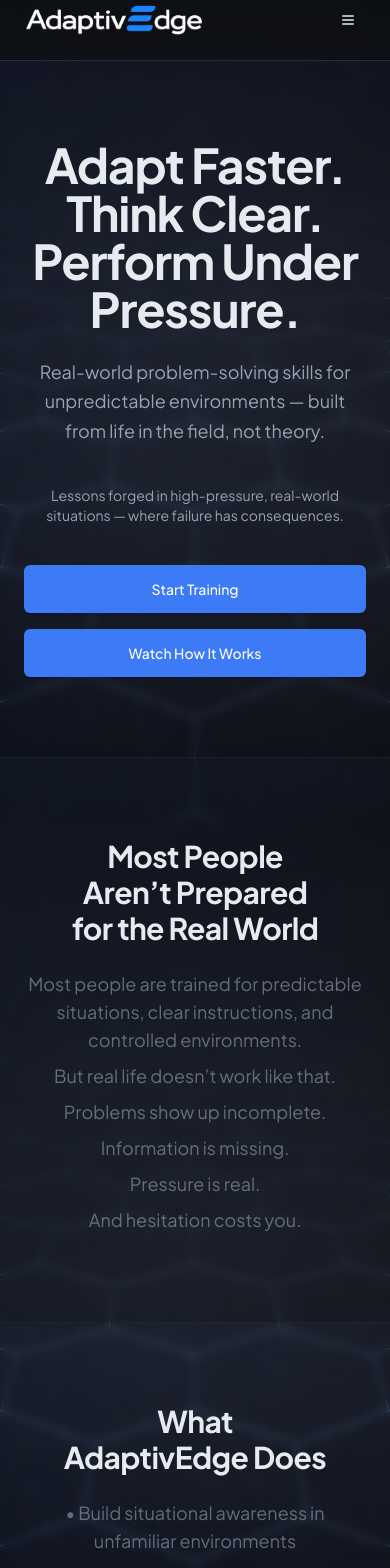
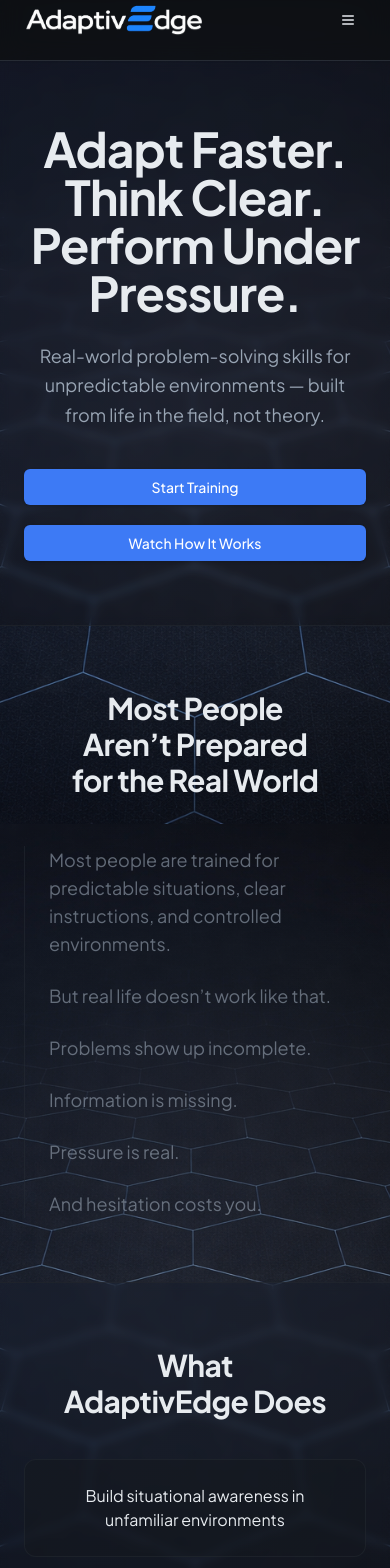
Before and after one commit to erikscomputers/adaptiveEDGE-site, a React (Vite) app: page / in a window 390 px wide. Shown: the part 20-1588 px from the top of the page. Built offline with nearby package versions, Linux system fonts and the light colour scheme; the HTML template or start-up script is replaced by a standard one.

Commit message:
home update

```diff
--- a/src/pages/HomePage.jsx
+++ b/src/pages/HomePage.jsx
@@ -1,6 +1,6 @@
 import React from 'react';
 import { Helmet } from 'react-helmet';
-import { Link } from 'react-router-dom';
+import { Link, useNavigate } from 'react-router-dom';
 import { motion } from 'framer-motion';
 import Header from '@/components/Header.jsx';
 import Footer from '@/components/Footer.jsx';
@@ -8,6 +8,8 @@ import { Button } from '@/components/ui/button';
 import BackToTop from '@/components/BackToTop.jsx';
 
 const HomePage = () => {
+  const navigate = useNavigate();
+
   const realityPoints = [
     'Most people are trained for predictable situations, clear instructions, and controlled environments.',
     'But real life doesn’t work like that.',
@@ -43,17 +45,10 @@ const HomePage = () => {
   ];
 
   const frameworkPoints = [
-    '1. Observe — Understand the environment before acting',
-    '2. Orient — Identify risks, variables, and priorities',
-    '3. Decide — Choose a path with the information you have',
-    '4. Act — Execute, adjust, and stay in control'
-  ];
-
-  const whoItIsForPoints = [
-    'Operate in unpredictable environments',
-    'Want to think clearly under pressure',
-    'Are tired of overthinking and second-guessing',
-    'Value practical skills over theory'
+    'Observe — Understand the environment before acting',
+    'Orient — Identify risks, variables, and priorities',
+    'Decide — Choose a path with the information you have',
+    'Act — Execute, adjust, and stay in control'
   ];
 
   const outcomesPoints = [
@@ -76,314 +71,271 @@ const HomePage = () => {
     <>
       <Helmet>
         <title>AdaptivEdge - Adapt. Strategize. Prevail.</title>
-        <meta
-          name="description"
-          content="Helping you excel in uncertainty by developing the skills to adapt, strategize, and prevail — so you stay ahead of the curve."
-        />
       </Helmet>
 
       <div className="min-h-screen flex flex-col bg-transparent">
         <Header />
 
-        {/* HERO SECTION */}
-        <section className="py-20 relative overflow-hidden bg-card/20 backdrop-blur-sm border-b border-border/50">
-          <div className="absolute inset-0 opacity-5 bg-gradient-to-br from-secondary to-transparent pointer-events-none" />
-          <div className="container-custom relative z-10 text-center">
-            <motion.h1
+        {/* HERO */}
+        <section className="section-padding py-20 relative overflow-hidden bg-card/20 backdrop-blur-sm border-b border-border/50">
+          <div className="absolute inset-0 opacity-5 bg-gradient-to-br from-secondary to-transparent" />
+
+          <div className="container-custom text-center relative z-10">
+            <motion.div
               initial={{ opacity: 0, y: 40 }}
               animate={{ opacity: 1, y: 0 }}
-              transition={{ duration: 0.9, ease: 'easeOut' }}
-              className="text-5xl md:text-6xl lg:text-7xl font-bold mb-6 text-foreground tracking-tight"
+              transition={{ duration: 0.9 }}
+              className="max-w-3xl mx-auto"
             >
+              <h1 className="text-5xl md:text-6xl lg:text-7xl font-bold mb-6 text-foreground">
                 Adapt Faster. Think Clear. Perform Under Pressure.
-            </motion.h1>
-            <motion.p
-              initial={{ opacity: 0 }}
-              animate={{ opacity: 1 }}
-              transition={{ duration: 0.9 }}
-              className="text-lg md:text-xl max-w-[60ch] mx-auto mb-10 text-muted-foreground leading-relaxed"
-            >
+              </h1>
+
+              <p className="text-lg md:text-xl text-muted-foreground mb-10 leading-relaxed">
                 Real-world problem-solving skills for unpredictable environments — built from life in the field, not theory.
-            </motion.p>
-            <p className="text-sm text-muted-foreground mb-10 cursor-default">
-              Lessons forged in high-pressure, real-world situations — where failure has consequences.
               </p>
 
-            <div className="flex flex-col sm:flex-row gap-4 justify-center">
-              <Button className="w-full sm:w-auto button-secondary px-8 py-6 hover:scale-105 hover:shadow-lg hover:shadow-secondary/20">
-                <Link to="/training">Start Training</Link>
+              <div className="flex flex-col sm:flex-row gap-5 justify-center">
+                <div className="w-full sm:w-auto">
+                  <Button
+                    className="w-full button-secondary hover:scale-105 hover:shadow-lg hover:shadow-secondary/20"
+                    onClick={() => navigate('/training')}
+                  >
+                    Start Training
                   </Button>
-              <Button className="w-full sm:w-auto button-secondary px-8 py-6 hover:scale-105 hover:shadow-lg hover:shadow-secondary/20">
-                <Link to="/scenarios">Watch How It Works</Link>
+                </div>
+
+                <div className="w-full sm:w-auto">
+                  <Button
+                    className="w-full button-secondary hover:scale-105 hover:shadow-lg hover:shadow-secondary/20"
+                    onClick={() => navigate('/scenarios')}
+                  >
+                    Watch How It Works
+                  </Button>
+                </div>
+              </div>
+            </motion.div>
+          </div>
+        </section>
+
+        {/* REALITY */}
+        <section className="section-padding py-20 relative overflow-hidden">
+          <div className="absolute inset-0 opacity-5 bg-gradient-to-br from-secondary to-transparent" />
+
+          <div className="container-custom relative z-10">
+            <motion.h2
+              initial={{ opacity: 0, y: 30 }}
+              whileInView={{ opacity: 1, y: 0 }}
+              viewport={{ once: true }}
+              className="text-3xl md:text-4xl font-bold text-center mb-12 text-foreground"
+            >
+              Most People Aren’t Prepared for the Real World
+            </motion.h2>
+
+            <div className="max-w-3xl mx-auto space-y-6 text-lg text-muted-foreground border-l border-border/50 pl-6">
+              {realityPoints.map((text, i) => (
+                <motion.p
+                  key={i}
+                  initial={{ opacity: 0.6 }}
+                  whileHover={{ x: 10, opacity: 1 }}
+                  className="hover:text-foreground transition-colors duration-300"
+                >
+                  {text}
+                </motion.p>
+              ))}
+            </div>
+          </div>
+        </section>
+
+        {/* WHAT WE DO */}
+        <section className="section-padding py-20 bg-card/40 backdrop-blur-sm border-y border-border/50 relative overflow-hidden">
+          <div className="absolute inset-0 opacity-5 bg-gradient-to-br from-secondary to-transparent" />
+
+          <div className="container-custom text-center relative z-10">
+            <h2 className="text-3xl font-bold mb-10 text-foreground">
+              What AdaptivEdge Does
+            </h2>
+
+            <div className="grid grid-cols-1 sm:grid-cols-2 gap-6">
+              {whatWeDoPoints.map((text, i) => (
+                <motion.div
+                  key={i}
+                  initial={{ opacity: 0, y: 30 }}
+                  whileInView={{ opacity: 1, y: 0 }}
+                  viewport={{ once: true }}
+                  transition={{ delay: i * 0.1 }}
+                  className="p-6 rounded-xl bg-card/50 border border-border/50 hover:-translate-y-2 hover:shadow-lg hover:shadow-secondary/20 transition-all"
+                >
+                  {text}
+                </motion.div>
+              ))}
+            </div>
+          </div>
+        </section>
+
+        {/* FIELD GUIDES */}
+        <section className="section-padding py-20 relative overflow-hidden">
+          <div className="absolute inset-0 opacity-5 bg-gradient-to-br from-secondary to-transparent" />
+
+          <div className="container-custom text-center relative z-10">
+            <h2 className="text-3xl font-bold mb-6 text-foreground">
+              Field Guides
+            </h2>
+
+            <p className="text-muted-foreground mb-10">
+              No fluff. No theory. Just tools that work when it matters.
+            </p>
+
+            <div className="grid grid-cols-1 sm:grid-cols-2 gap-6">
+              {fieldGuidesPoints.map((text, i) => (
+                <motion.div
+                  key={i}
+                  whileHover={{ y: -6 }}
+                  className="p-6 rounded-xl bg-card/50 border border-border/50 hover:shadow-lg hover:shadow-secondary/20 transition-all"
+                >
+                  {text}
+                </motion.div>
+              ))}
+            </div>
+
+            <div className="mt-10">
+              <Button
+                className="button-secondary hover:scale-105 hover:shadow-lg hover:shadow-secondary/20"
+                onClick={() => navigate('/field-guides')}
+              >
+                Browse Field Guides
               </Button>
             </div>
           </div>
         </section>
 
-        {/* REALITY CHECK */}
-        <section className="py-20 relative overflow-hidden bg-card/40 backdrop-blur-sm border-b border-border/50">
-          <div className="absolute inset-0 opacity-5 bg-gradient-to-br from-secondary to-transparent pointer-events-none" />
-          <div className="container-custom max-w-3xl mx-auto relative z-10 text-center">
-            <motion.h2
-              initial={{ opacity: 0, y: 30 }}
-              whileInView={{ opacity: 1, y: 0 }}
-              transition={{ duration: 0.7 }}
-              className="text-3xl md:text-4xl font-bold mb-6 text-foreground"
-            >
-              Most People Aren’t Prepared for the Real World
-            </motion.h2>
-            {realityPoints.map((text, i) => (
+        {/* ORIGIN */}
+        <section className="section-padding py-20 bg-card/40 backdrop-blur-sm border-y border-border/50 relative overflow-hidden">
+          <div className="absolute inset-0 opacity-5 bg-gradient-to-br from-secondary to-transparent" />
+
+          <div className="container-custom relative z-10">
+            <h2 className="text-3xl font-bold text-center mb-12 text-foreground">
+              Built in the Field
+            </h2>
+
+            <div className="max-w-3xl mx-auto space-y-6 text-lg text-muted-foreground border-l border-border/50 pl-6">
+              {originPoints.map((text, i) => (
                 <motion.p
                   key={i}
-                initial={{ opacity: 0.6 }}
-                whileHover={{ x: 10, opacity: 1 }}
-                transition={{ type: 'spring', stiffness: 180 }}
-                className="text-lg text-muted-foreground cursor-default mb-2 hover:text-foreground"
+                  whileHover={{ x: 10 }}
+                  className="hover:text-foreground transition-colors"
                 >
                   {text}
                 </motion.p>
               ))}
             </div>
-        </section>
-
-        {/* WHAT WE DO */}
-        <section className="py-20 relative overflow-hidden bg-card/20 backdrop-blur-sm border-b border-border/50">
-          <div className="absolute inset-0 opacity-5 bg-gradient-to-br from-secondary to-transparent pointer-events-none" />
-          <div className="container-custom max-w-3xl mx-auto relative z-10 text-center">
-            <motion.h2
-              initial={{ opacity: 0, y: 30 }}
-              whileInView={{ opacity: 1, y: 0 }}
-              transition={{ duration: 0.7 }}
-              className="text-3xl md:text-4xl font-bold mb-6 text-foreground"
-            >
-              What AdaptivEdge Does
-            </motion.h2>
-            {whatWeDoPoints.map((text, i) => (
-              <motion.p
-                key={i}
-                initial={{ opacity: 0.6 }}
-                whileHover={{ x: 10, opacity: 1 }}
-                transition={{ type: 'spring', stiffness: 180 }}
-                className="text-lg text-muted-foreground cursor-default mb-2 hover:text-foreground"
-              >
-                • {text}
-              </motion.p>
-            ))}
-            <p className="text-muted-foreground mt-6">This isn’t motivation. This is mental conditioning for real-world performance.</p>
-          </div>
-        </section>
-
-        {/* FIELD GUIDES */}
-        <section className="py-20 relative overflow-hidden bg-card/40 backdrop-blur-sm border-b border-border/50">
-          <div className="absolute inset-0 opacity-5 bg-gradient-to-br from-secondary to-transparent pointer-events-none" />
-          <div className="container-custom max-w-3xl mx-auto relative z-10 text-center">
-            <motion.h2
-              initial={{ opacity: 0, y: 30 }}
-              whileInView={{ opacity: 1, y: 0 }}
-              transition={{ duration: 0.7 }}
-              className="text-3xl md:text-4xl font-bold mb-6 text-foreground"
-            >
-              Field Guides — Practical Tools for Real-World Situations
-            </motion.h2>
-            {fieldGuidesPoints.map((text, i) => (
-              <motion.p
-                key={i}
-                initial={{ opacity: 0.6 }}
-                whileHover={{ x: 10, opacity: 1 }}
-                transition={{ type: 'spring', stiffness: 180 }}
-                className="text-lg text-muted-foreground cursor-default mb-2 hover:text-foreground"
-              >
-                • {text}
-              </motion.p>
-            ))}
-            <p className="text-muted-foreground mb-6">No fluff. No theory. Just tools that work when it matters.</p>
-            <Button className="button-secondary px-8 py-4 hover:scale-105 hover:shadow-lg hover:shadow-secondary/20">
-              <Link to="/field-guides">Browse Field Guides</Link>
-            </Button>
-          </div>
-        </section>
-
-        {/* ORIGIN */}
-        <section className="py-20 relative overflow-hidden bg-card/20 backdrop-blur-sm border-b border-border/50">
-          <div className="absolute inset-0 opacity-5 bg-gradient-to-br from-secondary to-transparent pointer-events-none" />
-          <div className="container-custom max-w-3xl mx-auto relative z-10 text-center">
-            <motion.h2
-              initial={{ opacity: 0, y: 30 }}
-              whileInView={{ opacity: 1, y: 0 }}
-              transition={{ duration: 0.7 }}
-              className="text-3xl md:text-4xl font-bold mb-6 text-foreground"
-            >
-              Built in the Field
-            </motion.h2>
-            {originPoints.map((text, i) => (
-              <motion.p
-                key={i}
-                initial={{ opacity: 0.6 }}
-                whileHover={{ x: 10, opacity: 1 }}
-                transition={{ type: 'spring', stiffness: 180 }}
-                className="text-lg text-muted-foreground cursor-default mb-2 hover:text-foreground"
-              >
-                {text}
-              </motion.p>
-            ))}
           </div>
         </section>
 
         {/* FRAMEWORK */}
-        <section className="py-20 relative overflow-hidden bg-card/40 backdrop-blur-sm border-b border-border/50">
-          <div className="absolute inset-0 opacity-5 bg-gradient-to-br from-secondary to-transparent pointer-events-none" />
-          <div className="container-custom max-w-3xl mx-auto relative z-10 text-center">
-            <motion.h2
-              initial={{ opacity: 0, y: 30 }}
-              whileInView={{ opacity: 1, y: 0 }}
-              transition={{ duration: 0.7 }}
-              className="text-3xl md:text-4xl font-bold mb-6 text-foreground"
-            >
+        <section className="section-padding py-20 relative overflow-hidden">
+          <div className="absolute inset-0 opacity-5 bg-gradient-to-br from-secondary to-transparent" />
+
+          <div className="container-custom text-center relative z-10">
+            <h2 className="text-3xl font-bold mb-10 text-foreground">
               The AdaptivEdge Method
-            </motion.h2>
+            </h2>
+
+            <div className="grid grid-cols-1 sm:grid-cols-2 gap-6">
               {frameworkPoints.map((text, i) => (
-              <motion.p
+                <motion.div
                   key={i}
-                initial={{ opacity: 0.6 }}
-                whileHover={{ x: 10, opacity: 1 }}
-                transition={{ type: 'spring', stiffness: 180 }}
-                className="text-lg text-muted-foreground cursor-default mb-2 hover:text-foreground"
+                  whileHover={{ y: -6 }}
+                  className="p-6 rounded-xl bg-card/50 border border-border/50 hover:shadow-lg hover:shadow-secondary/20 transition-all"
                 >
                   {text}
-              </motion.p>
+                </motion.div>
               ))}
-            <p className="mt-6 text-muted-foreground">Most people skip steps. That’s why they panic, hesitate, or make things worse.</p>
             </div>
-        </section>
-
-        {/* WHO IT'S FOR */}
-        <section className="py-20 relative overflow-hidden bg-card/20 backdrop-blur-sm border-b border-border/50">
-          <div className="absolute inset-0 opacity-5 bg-gradient-to-br from-secondary to-transparent pointer-events-none" />
-          <div className="container-custom max-w-3xl mx-auto relative z-10 text-center">
-            <motion.h2
-              initial={{ opacity: 0, y: 30 }}
-              whileInView={{ opacity: 1, y: 0 }}
-              transition={{ duration: 0.7 }}
-              className="text-3xl md:text-4xl font-bold mb-6 text-foreground"
-            >
-              Who This Is For
-            </motion.h2>
-            {whoItIsForPoints.map((text, i) => (
-              <motion.p
-                key={i}
-                initial={{ opacity: 0.6 }}
-                whileHover={{ x: 10, opacity: 1 }}
-                transition={{ type: 'spring', stiffness: 180 }}
-                className="text-lg text-muted-foreground cursor-default mb-2 hover:text-foreground"
-              >
-                • {text}
-              </motion.p>
-            ))}
-            <p className="mt-6 text-muted-foreground">Whether in the field, in business, or in life — the ability to adapt is your advantage.</p>
           </div>
         </section>
 
         {/* OUTCOMES */}
-        <section className="py-20 relative overflow-hidden bg-card/40 backdrop-blur-sm border-b border-border/50">
-          <div className="absolute inset-0 opacity-5 bg-gradient-to-br from-secondary to-transparent pointer-events-none" />
-          <div className="container-custom max-w-3xl mx-auto relative z-10 text-center">
-            <motion.h2
-              initial={{ opacity: 0, y: 30 }}
-              whileInView={{ opacity: 1, y: 0 }}
-              transition={{ duration: 0.7 }}
-              className="text-3xl md:text-4xl font-bold mb-6 text-foreground"
+        <section className="section-padding py-20 bg-card/40 backdrop-blur-sm border-y border-border/50 relative overflow-hidden">
+          <div className="absolute inset-0 opacity-5 bg-gradient-to-br from-secondary to-transparent" />
+
+          <div className="container-custom text-center relative z-10">
+            <h2 className="text-3xl font-bold mb-10 text-foreground">
+              What You’ll Gain
+            </h2>
+
+            <div className="grid grid-cols-1 sm:grid-cols-2 gap-6">
+              {outcomesPoints.map((text, i) => (
+                <motion.div
+                  key={i}
+                  whileHover={{ y: -6 }}
+                  className="p-6 rounded-xl bg-card/50 border border-border/50 hover:shadow-lg hover:shadow-secondary/20 transition-all"
                 >
-              What You’ll Gain
-            </motion.h2>
-            {outcomesPoints.map((text, i) => (
-              <motion.p
-                key={i}
-                initial={{ opacity: 0.6 }}
-                whileHover={{ x: 10, opacity: 1 }}
-                transition={{ type: 'spring', stiffness: 180 }}
-                className="text-lg text-muted-foreground cursor-default mb-2 hover:text-foreground"
-              >
-                • {text}
-              </motion.p>
+                  {text}
+                </motion.div>
               ))}
-            <p className="mt-6 text-muted-foreground">You don’t eliminate uncertainty. You get better at handling it.</p>
+            </div>
           </div>
         </section>
 
         {/* TRAINING */}
-        <section className="py-20 relative overflow-hidden bg-card/20 backdrop-blur-sm border-b border-border/50">
-          <div className="absolute inset-0 opacity-5 bg-gradient-to-br from-secondary to-transparent pointer-events-none" />
-          <div className="container-custom max-w-3xl mx-auto relative z-10 text-center">
-            <motion.h2
-              initial={{ opacity: 0, y: 30 }}
-              whileInView={{ opacity: 1, y: 0 }}
-              transition={{ duration: 0.7 }}
-              className="text-3xl md:text-4xl font-bold mb-6 text-foreground"
+        <section className="section-padding py-20 relative overflow-hidden">
+          <div className="absolute inset-0 opacity-5 bg-gradient-to-br from-secondary to-transparent" />
+
+          <div className="container-custom text-center relative z-10">
+            <h2 className="text-3xl font-bold mb-10 text-foreground">
+              How You Build Your Edge
+            </h2>
+
+            <div className="grid grid-cols-1 sm:grid-cols-2 gap-6">
+              {trainingPoints.map((text, i) => (
+                <motion.div
+                  key={i}
+                  whileHover={{ y: -6 }}
+                  className="p-6 rounded-xl bg-card/50 border border-border/50 hover:shadow-lg hover:shadow-secondary/20 transition-all"
                 >
-              How You Build Your Edge
-            </motion.h2>
-            {trainingPoints.map((text, i) => (
-              <motion.p
-                key={i}
-                initial={{ opacity: 0.6 }}
-                whileHover={{ x: 10, opacity: 1 }}
-                transition={{ type: 'spring', stiffness: 180 }}
-                className="text-lg text-muted-foreground cursor-default mb-2 hover:text-foreground"
+                  {text}
+                </motion.div>
+              ))}
+            </div>
+
+            <div className="mt-10">
+              <Button
+                className="button-secondary hover:scale-105 hover:shadow-lg hover:shadow-secondary/20"
+                onClick={() => navigate('/training')}
               >
-                • {text}
-              </motion.p>
-            ))}
-            <Button className="button-secondary px-8 py-6 hover:scale-105 hover:shadow-lg hover:shadow-secondary/20 mt-6">
-              <Link to="/training">Start Building Your Edge</Link>
+                Start Building Your Edge
               </Button>
             </div>
-        </section>
-
-        {/* PHILOSOPHY */}
-        <section className="py-20 relative overflow-hidden bg-card/40 backdrop-blur-sm border-b border-border/50">
-          <div className="absolute inset-0 opacity-5 bg-gradient-to-br from-secondary to-transparent pointer-events-none" />
-          <div className="container-custom max-w-3xl mx-auto relative z-10 text-center">
-            <motion.h2
-              initial={{ opacity: 0, y: 30 }}
-              whileInView={{ opacity: 1, y: 0 }}
-              transition={{ duration: 0.7 }}
-              className="text-3xl md:text-4xl font-bold mb-6 text-foreground"
-            >
-              The Difference
-            </motion.h2>
-            <p className="text-lg text-muted-foreground cursor-default">
-              This isn’t about becoming perfect.<br />
-              It’s about becoming capable.<br />
-              Capable of walking into the unknown…<br />
-              and figuring it out.
-            </p>
           </div>
         </section>
 
         {/* FINAL CTA */}
-        <section className="py-20 relative overflow-hidden bg-card/20 backdrop-blur-sm border-b border-border/50">
-          <div className="absolute inset-0 opacity-5 bg-gradient-to-br from-secondary to-transparent pointer-events-none" />
-          <div className="container-custom max-w-3xl mx-auto relative z-10 text-center">
-            <motion.h2
-              initial={{ opacity: 0, y: 30 }}
-              whileInView={{ opacity: 1, y: 0 }}
-              transition={{ duration: 0.7 }}
-              className="text-3xl md:text-4xl font-bold mb-6 text-foreground"
-            >
+        <section className="section-padding py-20 bg-card/40 backdrop-blur-sm border-y border-border/50 relative overflow-hidden">
+          <div className="absolute inset-0 opacity-5 bg-gradient-to-br from-secondary to-transparent" />
+
+          <div className="container-custom text-center relative z-10">
+            <h2 className="text-3xl font-bold mb-6 text-foreground">
               When There’s No Clear Answer…
-            </motion.h2>
-            <p className="text-lg text-muted-foreground mb-8 cursor-default">
+            </h2>
+
+            <p className="text-muted-foreground mb-10">
               How you think is everything.
             </p>
-            <div className="flex flex-col sm:flex-row gap-4 justify-center">
-              <Button className="button-secondary px-8 py-6 hover:scale-105 hover:shadow-lg hover:shadow-secondary/20">
-                <Link to="/training">Start Training</Link>
+
+            <div className="flex flex-col sm:flex-row gap-5 justify-center">
+              <Button
+                className="button-secondary hover:scale-105 hover:shadow-lg hover:shadow-secondary/20"
+                onClick={() => navigate('/training')}
+              >
+                Start Training
               </Button>
-              <Button className="button-secondary px-8 py-6 hover:scale-105 hover:shadow-lg hover:shadow-secondary/20">
-                <Link to="/field-guides">Browse Field Guides</Link>
-              </Button>
-              <Button className="button-secondary px-8 py-6 hover:scale-105 hover:shadow-lg hover:shadow-secondary/20">
-                <Link to="/contact">Contact Us</Link>
+
+              <Button
+                className="button-secondary hover:scale-105 hover:shadow-lg hover:shadow-secondary/20"
+                onClick={() => navigate('/field-guides')}
+              >
+                Browse Field Guides
               </Button>
             </div>
           </div>
```
Lines whose indentation alone changed are shown as unchanged.
